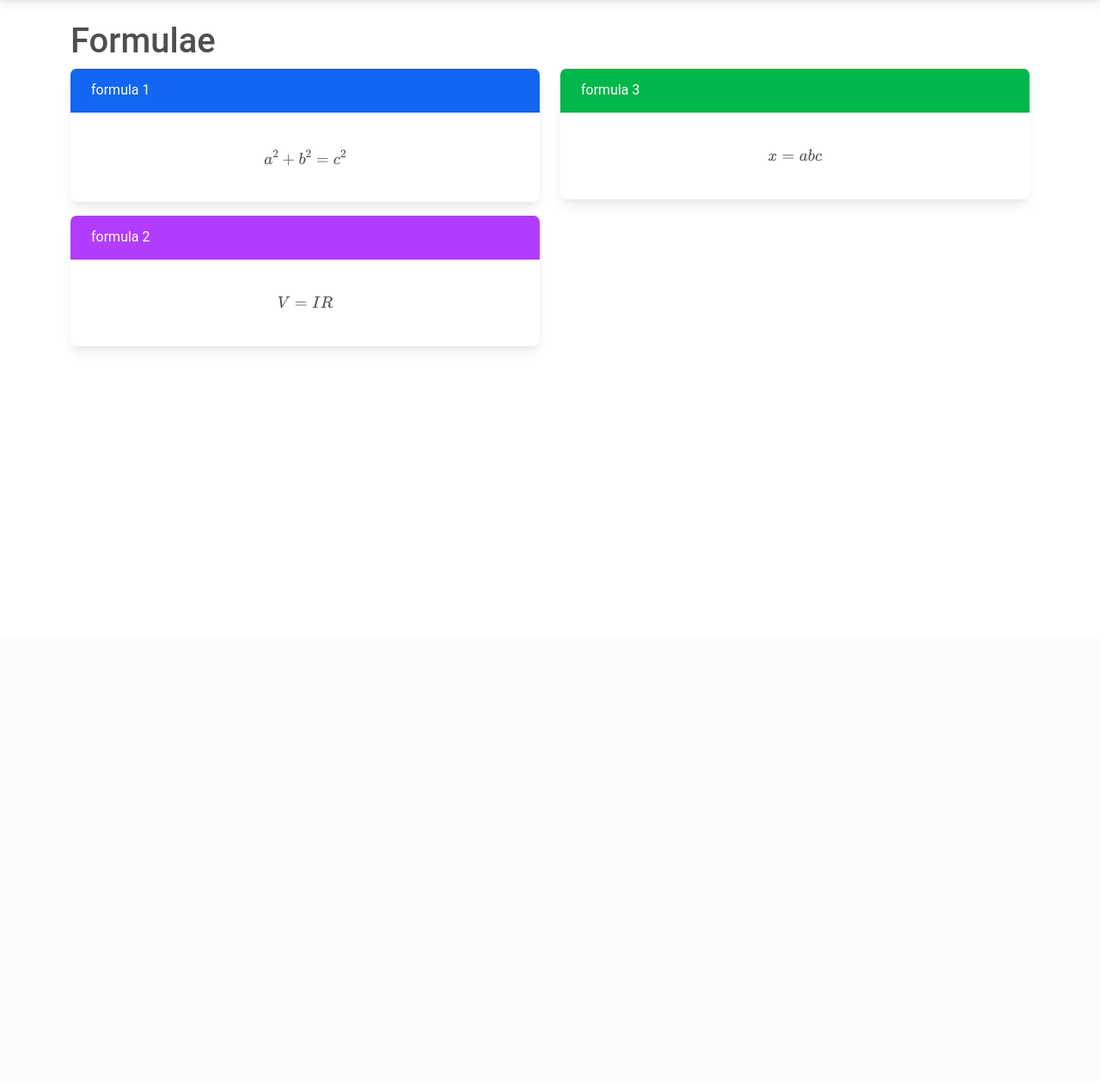
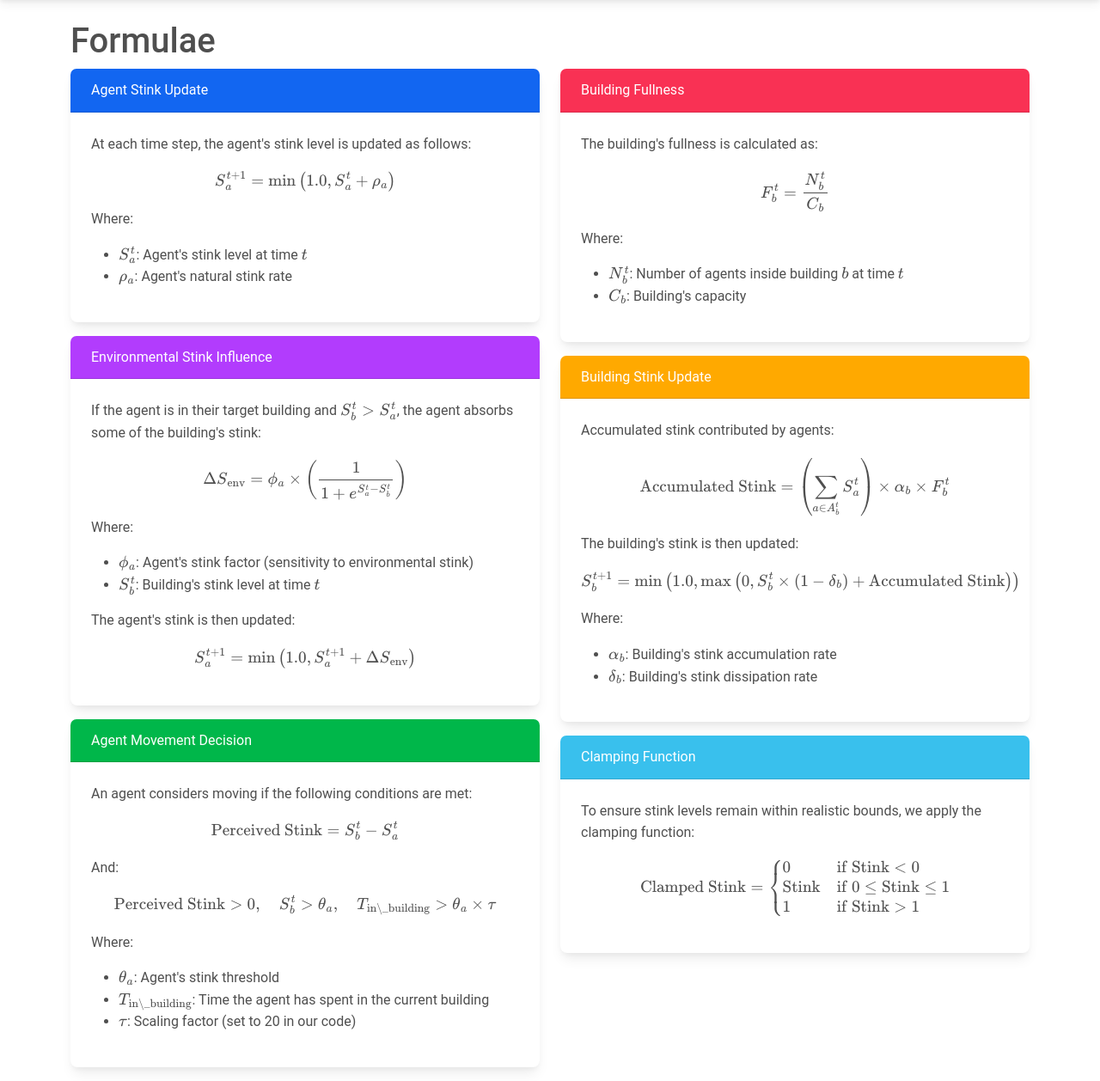
Before and after one commit to aubreyagub/GUTS2024, a Flask app: page /formulae in a window 1280 px wide. Shown: the part 60-1318 px from the top of the page at 86% size. Before the commit the page ends 466 px from the top, so only its background shows below. Run offline with Flask 3, Linux system fonts and the light colour scheme; some libraries are stand-ins or nearby versions.

Commit message:
Add formula

```diff
--- a/templates/formulae.html
+++ b/templates/formulae.html
@@ -6,20 +6,113 @@
 <div class="container mt-4">
     <h1>Formulae</h1>
     <div class="row">
+        <!-- Left Column -->
         <div class="col-md-6">
+            <!-- Agent Stink Update -->
             <div class="card mb-3">
-                <div class="card-header bg-primary text-white">formula 1</div>
-                <div class="card-body"><p class="card-text">\[ a^2 + b^2 = c^2 \]</p></div>
+                <div class="card-header bg-primary text-white">Agent Stink Update</div>
+                <div class="card-body">
+                    <p class="card-text">At each time step, the agent's stink level is updated as follows:</p>
+                    <p class="card-text">\[ S_a^{t+1} = \min\left(1.0, S_a^{t} + \rho_a \right) \]</p>
+                    <p class="card-text">
+                        Where:
+                    <ul>
+                        <li>\( S_a^{t} \): Agent's stink level at time \( t \)</li>
+                        <li>\( \rho_a \): Agent's natural stink rate</li>
+                    </ul>
+                    </p>
+                </div>
             </div>
+            <!-- Environmental Stink Influence -->
             <div class="card mb-3">
-                <div class="card-header bg-secondary text-white">formula 2</div>
-                <div class="card-body"><p class="card-text">\[ V = IR \]</p></div>
+                <div class="card-header bg-secondary text-white">Environmental Stink Influence</div>
+                <div class="card-body">
+                    <p class="card-text">If the agent is in their target building and \( S_b^{t} > S_a^{t} \), the agent
+                        absorbs some of the building's stink:</p>
+                    <p class="card-text">\[ \Delta S_{\text{env}} = \phi_a \times \left( \frac{1}{1 + e^{S_a^{t} -
+                        S_b^{t}}} \right) \]</p>
+                    <p class="card-text">
+                        Where:
+                    <ul>
+                        <li>\( \phi_a \): Agent's stink factor (sensitivity to environmental stink)</li>
+                        <li>\( S_b^{t} \): Building's stink level at time \( t \)</li>
+                    </ul>
+                    </p>
+                    <p class="card-text">The agent's stink is then updated:</p>
+                    <p class="card-text">\[ S_a^{t+1} = \min\left(1.0, S_a^{t+1} + \Delta S_{\text{env}} \right) \]</p>
+                </div>
+            </div>
+            <!-- Agent Movement Decision -->
+            <div class="card mb-3">
+                <div class="card-header bg-success text-white">Agent Movement Decision</div>
+                <div class="card-body">
+                    <p class="card-text">An agent considers moving if the following conditions are met:</p>
+                    <p class="card-text">\[ \text{Perceived Stink} = S_b^{t} - S_a^{t} \]</p>
+                    <p class="card-text">
+                        And:
+                        \[ \text{Perceived Stink} > 0,\quad S_b^{t} > \theta_a,\quad T_{\text{in\_building}} > \theta_a
+                        \times \tau \]
+                    </p>
+                    <p class="card-text">
+                        Where:
+                    <ul>
+                        <li>\( \theta_a \): Agent's stink threshold</li>
+                        <li>\( T_{\text{in\_building}} \): Time the agent has spent in the current building</li>
+                        <li>\( \tau \): Scaling factor (set to 20 in our code)</li>
+                    </ul>
+                    </p>
+                </div>
             </div>
         </div>
+        <!-- Right Column -->
         <div class="col-md-6">
+            <!-- Building Fullness -->
             <div class="card mb-3">
-                <div class="card-header bg-success text-white">formula 3</div>
-                <div class="card-body"><p class="card-text">\[ x = abc \]</p></div>
+                <div class="card-header bg-danger text-white">Building Fullness</div>
+                <div class="card-body">
+                    <p class="card-text">The building's fullness is calculated as:</p>
+                    <p class="card-text">\[ F_b^{t} = \frac{N_b^{t}}{C_b} \]</p>
+                    <p class="card-text">
+                        Where:
+                    <ul>
+                        <li>\( N_b^{t} \): Number of agents inside building \( b \) at time \( t \)</li>
+                        <li>\( C_b \): Building's capacity</li>
+                    </ul>
+                    </p>
+                </div>
+            </div>
+            <!-- Building Stink Update -->
+            <div class="card mb-3">
+                <div class="card-header bg-warning text-white">Building Stink Update</div>
+                <div class="card-body">
+                    <p class="card-text">Accumulated stink contributed by agents:</p>
+                    <p class="card-text">\[ \text{Accumulated Stink} = \left( \sum_{a \in A_b^{t}} S_a^{t} \right)
+                        \times \alpha_b \times F_b^{t} \]</p>
+                    <p class="card-text">The building's stink is then updated:</p>
+                    <p class="card-text">\[ S_b^{t+1} = \min\left(1.0, \max\left(0, S_b^{t} \times (1 - \delta_b) +
+                        \text{Accumulated Stink} \right) \right) \]</p>
+                    <p class="card-text">
+                        Where:
+                    <ul>
+                        <li>\( \alpha_b \): Building's stink accumulation rate</li>
+                        <li>\( \delta_b \): Building's stink dissipation rate</li>
+                    </ul>
+                    </p>
+                </div>
+            </div>
+            <!-- Clamping Function -->
+            <div class="card mb-3">
+                <div class="card-header bg-info text-white">Clamping Function</div>
+                <div class="card-body">
+                    <p class="card-text">To ensure stink levels remain within realistic bounds, we apply the clamping
+                        function:</p>
+                    <p class="card-text">
+                        \[ \text{Clamped Stink} = \begin{cases}
+                        0 & \text{if } \text{Stink} < 0 \\ \text{Stink} & \text{if } 0 \leq \text{Stink} \leq 1 \\ 1 &
+                            \text{if } \text{Stink}> 1
+                            \end{cases} \]
+                    </p>
+                </div>
             </div>
         </div>
     </div>
```
